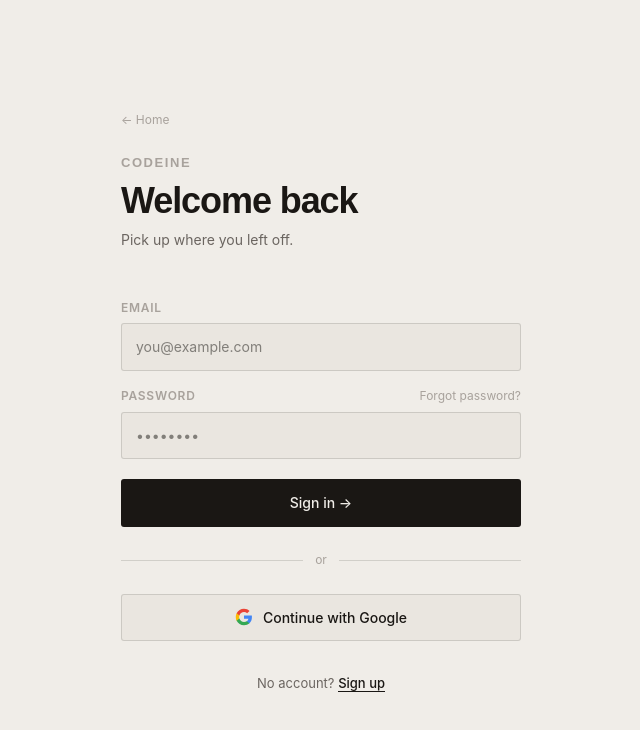
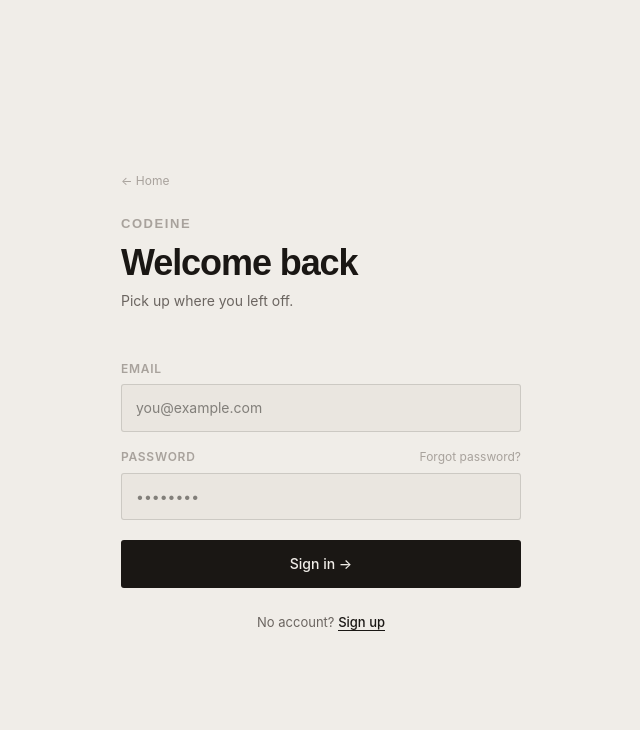
Before and after one commit to Swayam-Kumaarr/Codeine, a Next.js app: page /login in a window 1280 px wide. Shown: the top 730 px of the page, without its empty margins (319-959 px from the left). Built offline with nearby package versions, Linux system fonts and the light colour scheme; a web font is replaced by a local one.

Commit message:
Remove Google OAuth from login/signup; add confirm password to signup

```diff
--- a/src/app/(auth)/login/page.tsx
+++ b/src/app/(auth)/login/page.tsx
@@ -45,14 +45,6 @@ function LoginForm() {
     const supabase = createClient()
     await supabase.auth.resend({ type: 'signup', email })
     setResendState('sent')
-  }
-
-  async function handleGoogle() {
-    const supabase = createClient()
-    await supabase.auth.signInWithOAuth({
-      provider: 'google',
-      options: { redirectTo: `${location.origin}/auth/callback` },
-    })
   }
 
   return (
@@ -151,41 +143,7 @@ function LoginForm() {
         </button>
       </form>
 
-      <div style={{ display: 'flex', alignItems: 'center', gap: '12px', margin: '24px 0' }}>
-        <div style={{ flex: 1, height: '1px', background: 'var(--line-strong)' }} />
-        <span style={{ fontSize: '12px', color: 'var(--ink-3)' }}>or</span>
-        <div style={{ flex: 1, height: '1px', background: 'var(--line-strong)' }} />
-      </div>
-
-      <button
-        onClick={handleGoogle}
-        style={{
-          width: '100%',
-          background: 'var(--bg-panel)',
-          color: 'var(--ink)',
-          border: '1px solid var(--line-strong)',
-          borderRadius: 'var(--r)',
-          padding: '12px 24px',
-          fontFamily: 'var(--font-body)',
-          fontSize: '14px',
-          fontWeight: 500,
-          cursor: 'pointer',
-          display: 'flex',
-          alignItems: 'center',
-          justifyContent: 'center',
-          gap: '10px',
-        }}
-      >
-        <svg width="18" height="18" viewBox="0 0 24 24">
-          <path fill="#4285F4" d="M22.56 12.25c0-.78-.07-1.53-.2-2.25H12v4.26h5.92c-.26 1.37-1.04 2.53-2.21 3.31v2.77h3.57c2.08-1.92 3.28-4.74 3.28-8.09z"/>
-          <path fill="#34A853" d="M12 23c2.97 0 5.46-.98 7.28-2.66l-3.57-2.77c-.98.66-2.23 1.06-3.71 1.06-2.86 0-5.29-1.93-6.16-4.53H2.18v2.84C3.99 20.53 7.7 23 12 23z"/>
-          <path fill="#FBBC05" d="M5.84 14.09c-.22-.66-.35-1.36-.35-2.09s.13-1.43.35-2.09V7.07H2.18C1.43 8.55 1 10.22 1 12s.43 3.45 1.18 4.93l2.85-2.22.81-.62z"/>
-          <path fill="#EA4335" d="M12 5.38c1.62 0 3.06.56 4.21 1.64l3.15-3.15C17.45 2.09 14.97 1 12 1 7.7 1 3.99 3.47 2.18 7.07l3.66 2.84c.87-2.6 3.3-4.53 6.16-4.53z"/>
-        </svg>
-        Continue with Google
-      </button>
-
-      <p style={{ marginTop: '32px', fontSize: '13px', color: 'var(--ink-2)', textAlign: 'center' }}>
+      <p style={{ marginTop: '24px', fontSize: '13px', color: 'var(--ink-2)', textAlign: 'center' }}>
         No account?{' '}
         <Link href="/signup" style={{ color: 'var(--ink)', fontWeight: 500, textDecoration: 'none', borderBottom: '1px solid var(--ink)' }}>
           Sign up
--- a/src/app/(auth)/signup/page.tsx
+++ b/src/app/(auth)/signup/page.tsx
@@ -12,6 +12,7 @@ export default function SignupPage() {
   const [termsAccepted, setTermsAccepted] = useState(false)
   const [marketingConsent, setMarketingConsent] = useState(false)
   const [error, setError] = useState('')
+  const [confirmPassword, setConfirmPassword] = useState('')
   const [loading, setLoading] = useState(false)
   const [done, setDone] = useState(false)
   const [resendState, setResendState] = useState<'idle' | 'sending' | 'sent'>('idle')
@@ -47,6 +48,10 @@ export default function SignupPage() {
       setError('You must accept the Terms & Conditions and Privacy Policy to create an account.')
       return
     }
+    if (password !== confirmPassword) {
+      setError('Passwords do not match.')
+      return
+    }
     setLoading(true)
     setError('')
     const supabase = createClient()
@@ -59,20 +64,6 @@ export default function SignupPage() {
     if (data.user) await recordConsent(data.user.id)
     setDone(true)
     setLoading(false)
-  }
-
-  async function handleGoogle() {
-    if (!termsAccepted) {
-      setError('You must accept the Terms & Conditions and Privacy Policy before continuing.')
-      return
-    }
-    // Store consent intent in sessionStorage; the callback route will pick it up
-    sessionStorage.setItem('pending_marketing_consent', marketingConsent ? 'true' : 'false')
-    const supabase = createClient()
-    await supabase.auth.signInWithOAuth({
-      provider: 'google',
-      options: { redirectTo: `${location.origin}/auth/callback?consent=1` },
-    })
   }
 
   async function resendVerification() {
@@ -132,6 +123,11 @@ export default function SignupPage() {
           <input type="password" value={password} onChange={e => setPassword(e.target.value)} required minLength={8} placeholder="Min. 8 characters" style={inputStyle} />
         </div>
 
+        <div style={{ display: 'flex', flexDirection: 'column', gap: '6px' }}>
+          <label style={{ fontSize: '12px', fontWeight: 600, letterSpacing: '0.06em', textTransform: 'uppercase', color: 'var(--ink-3)' }}>Confirm Password</label>
+          <input type="password" value={confirmPassword} onChange={e => setConfirmPassword(e.target.value)} required placeholder="Re-enter password" style={inputStyle} />
+        </div>
+
         {/* ── Consent checkboxes — DPDP compliant: separate, unchecked by default ── */}
         <div style={{ display: 'flex', flexDirection: 'column', gap: '12px', padding: '16px', background: 'var(--bg-panel)', border: '1px solid var(--line-strong)', borderRadius: 'var(--r)' }}>
           {/* Required: T&C + Privacy Policy */}
@@ -181,30 +177,6 @@ export default function SignupPage() {
         </button>
       </form>
 
-      <div style={{ display: 'flex', alignItems: 'center', gap: '12px', margin: '24px 0' }}>
-        <div style={{ flex: 1, height: '1px', background: 'var(--line-strong)' }} />
-        <span style={{ fontSize: '12px', color: 'var(--ink-3)' }}>or</span>
-        <div style={{ flex: 1, height: '1px', background: 'var(--line-strong)' }} />
-      </div>
-
-      <button
-        onClick={handleGoogle}
-        style={{ width: '100%', background: 'var(--bg-panel)', color: 'var(--ink)', border: '1px solid var(--line-strong)', borderRadius: 'var(--r)', padding: '12px 24px', fontFamily: 'var(--font-body)', fontSize: '14px', fontWeight: 500, cursor: 'pointer', display: 'flex', alignItems: 'center', justifyContent: 'center', gap: '10px' }}
-      >
-        <svg width="18" height="18" viewBox="0 0 24 24">
-          <path fill="#4285F4" d="M22.56 12.25c0-.78-.07-1.53-.2-2.25H12v4.26h5.92c-.26 1.37-1.04 2.53-2.21 3.31v2.77h3.57c2.08-1.92 3.28-4.74 3.28-8.09z"/>
-          <path fill="#34A853" d="M12 23c2.97 0 5.46-.98 7.28-2.66l-3.57-2.77c-.98.66-2.23 1.06-3.71 1.06-2.86 0-5.29-1.93-6.16-4.53H2.18v2.84C3.99 20.53 7.7 23 12 23z"/>
-          <path fill="#FBBC05" d="M5.84 14.09c-.22-.66-.35-1.36-.35-2.09s.13-1.43.35-2.09V7.07H2.18C1.43 8.55 1 10.22 1 12s.43 3.45 1.18 4.93l2.85-2.22.81-.62z"/>
-          <path fill="#EA4335" d="M12 5.38c1.62 0 3.06.56 4.21 1.64l3.15-3.15C17.45 2.09 14.97 1 12 1 7.7 1 3.99 3.47 2.18 7.07l3.66 2.84c.87-2.6 3.3-4.53 6.16-4.53z"/>
-        </svg>
-        Continue with Google
-      </button>
-      <p style={{ marginTop: '8px', fontSize: '12px', color: 'var(--ink-3)', textAlign: 'center', lineHeight: 1.5 }}>
-        By continuing with Google, you confirm you have read and accept our{' '}
-        <Link href="/terms" target="_blank" style={{ color: 'var(--ink-3)', textDecoration: 'underline' }}>Terms</Link> and{' '}
-        <Link href="/privacy" target="_blank" style={{ color: 'var(--ink-3)', textDecoration: 'underline' }}>Privacy Policy</Link>.
-      </p>
-
       <p style={{ marginTop: '24px', fontSize: '13px', color: 'var(--ink-2)', textAlign: 'center' }}>
         Already have an account?{' '}
         <Link href="/login" style={{ color: 'var(--ink)', fontWeight: 500, textDecoration: 'none', borderBottom: '1px solid var(--ink)' }}>Sign in</Link>
```
